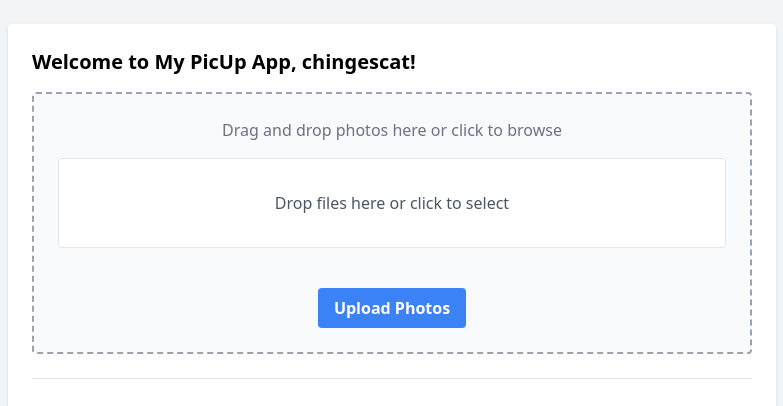
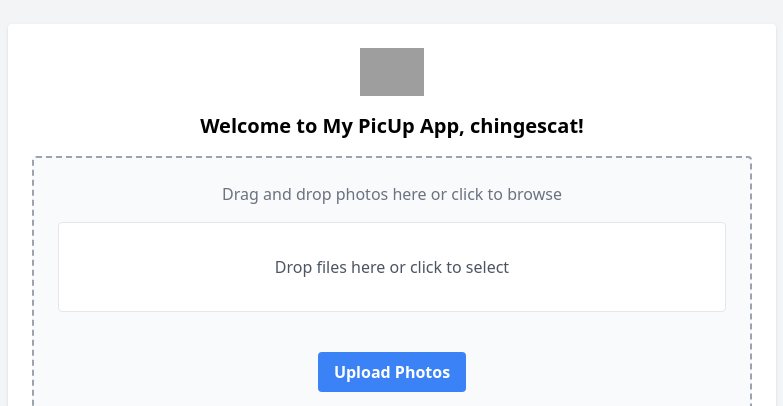
Before and after one commit to senyo0814/picupapp, a Django app: page /landing/ in a window 1280 px wide. Shown: the top 406 px of the page, without its empty margins (248-1031 px from the left). Run offline with Django 5.2, Linux system fonts and the light colour scheme; a user stored in the database is signed in; data comes from the database, SQL or seed files in the repository; some libraries are stand-ins or nearby versions; grey boxes are pictures that could not be loaded.

Commit message:
Fix static files settings and remove STATICFILES_DIRS conflict

```diff
--- a/templates/picupapp/landing.html
+++ b/templates/picupapp/landing.html
@@ -1,3 +1,4 @@
+{% load static %}
 <!DOCTYPE html>
 <html>
 <head>
@@ -6,7 +7,12 @@
 </head>
 <body class="bg-gray-100 p-6">
     <div class="max-w-3xl mx-auto bg-white p-6 rounded shadow">
-        <h1 class="text-xl font-bold mb-4">Welcome to My PicUp App, {{ username }}!</h1>
+        <!-- Logo Image -->
+        <div class="flex justify-center mb-4">
+            <img src="{% static 'img/logo.png' %}" alt="PicUp App Logo" class="h-12">
+        </div>
+
+        <h1 class="text-xl font-bold mb-4 text-center">Welcome to My PicUp App, {{ username }}!</h1>
 
         <form method="POST" enctype="multipart/form-data" id="upload-form" class="border-2 border-dashed border-gray-400 rounded p-6 bg-gray-50 text-center">
             {% csrf_token %}
--- a/templates/picupapp/login.html
+++ b/templates/picupapp/login.html
@@ -1,3 +1,4 @@
+{% load static %}
 <!DOCTYPE html>
 <html>
 <head>
@@ -6,6 +7,11 @@
 </head>
 <body class="bg-gray-100 min-h-screen flex items-center justify-center">
     <div class="bg-white p-8 rounded shadow-md w-full max-w-sm">
+        <!-- Logo Image -->
+        <div class="flex justify-center mb-4">
+            <img src="{% static 'img/logo.png' %}" alt="PicUp App Logo" class="h-12">
+        </div>
+
         <h2 class="text-2xl font-bold mb-6 text-center">My PicUp App - Login</h2>
 
         {% if error %}
```
Also changed, not shown: 1 other file.
